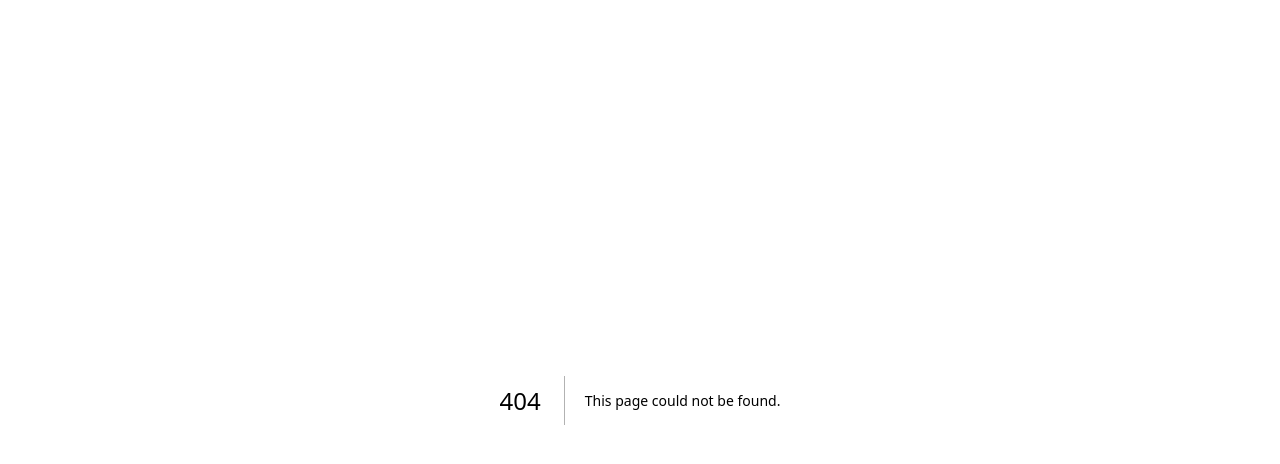
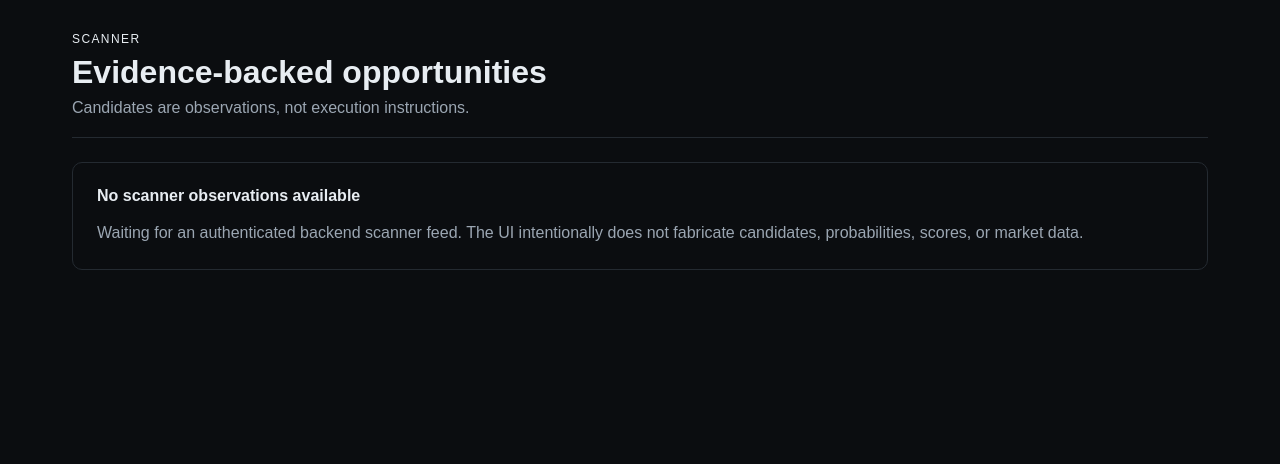
Before and after one commit to RahulParmar1997/Advance-Trading-System, a Next.js app in the folder frontend/: page /scanner in a window 1280 px wide. Before the commit this address had no page. Shown: the top 464 px of the page. Built offline with nearby package versions, Linux system fonts and the light colour scheme.

Commit message:
feat: add read-only scanner dashboard

```diff
--- /dev/null
+++ b/frontend/app/scanner/page.tsx
@@ -0,0 +1,45 @@
+type ScannerCandidate = {
+  instrument: string;
+  timeframeSeconds: number;
+  rule: string;
+  matched: boolean;
+  score: number | null;
+  explanation: string;
+};
+
+// Read-only boundary: production values must be supplied by a backend scanner API.
+const candidates: ScannerCandidate[] = [];
+
+export default function ScannerPage() {
+  return (
+    <main style={{ margin: "0 auto", maxWidth: 1200, padding: 32 }}>
+      <header style={{ borderBottom: "1px solid #242a31", paddingBottom: 20 }}>
+        <p style={{ margin: 0, fontSize: 12, letterSpacing: 1.4, textTransform: "uppercase" }}>Scanner</p>
+        <h1 style={{ margin: "8px 0" }}>Evidence-backed opportunities</h1>
+        <p style={{ color: "#9ba6b2", margin: 0 }}>Candidates are observations, not execution instructions.</p>
+      </header>
+
+      <section aria-label="Scanner candidates" style={{ marginTop: 24 }}>
+        {candidates.length === 0 ? (
+          <div style={{ border: "1px solid #242a31", borderRadius: 10, padding: 24 }}>
+            <strong>No scanner observations available</strong>
+            <p style={{ color: "#9ba6b2", lineHeight: 1.5, marginBottom: 0 }}>
+              Waiting for an authenticated backend scanner feed. The UI intentionally does not fabricate candidates,
+              probabilities, scores, or market data.
+            </p>
+          </div>
+        ) : (
+          <div style={{ display: "grid", gap: 12 }}>
+            {candidates.map((candidate) => (
+              <article key={`${candidate.instrument}-${candidate.timeframeSeconds}-${candidate.rule}`} style={{ border: "1px solid #242a31", borderRadius: 10, padding: 18 }}>
+                <strong>{candidate.instrument}</strong>
+                <p>{candidate.rule}</p>
+                <small>{candidate.explanation}</small>
+              </article>
+            ))}
+          </div>
+        )}
+      </section>
+    </main>
+  );
+}
```
